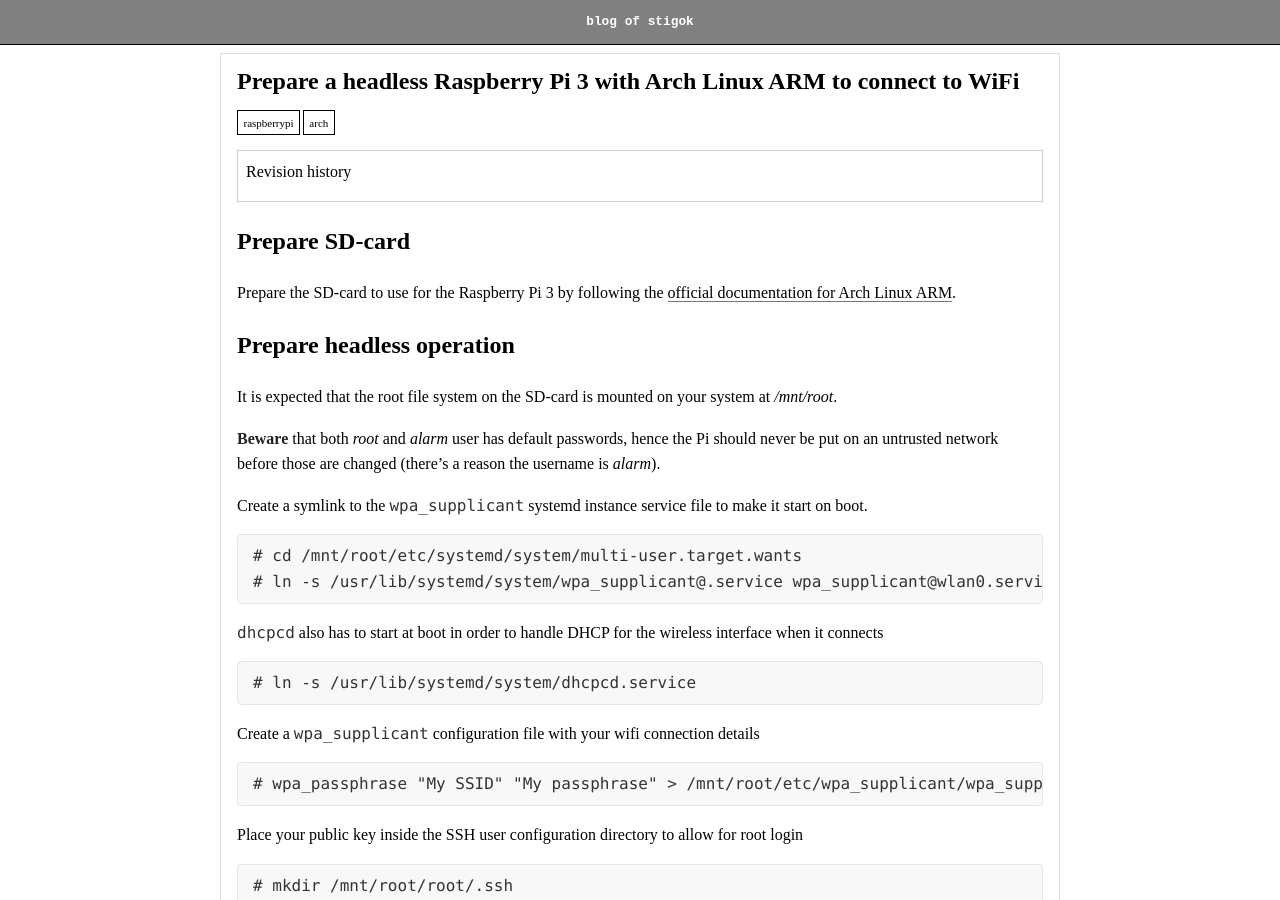
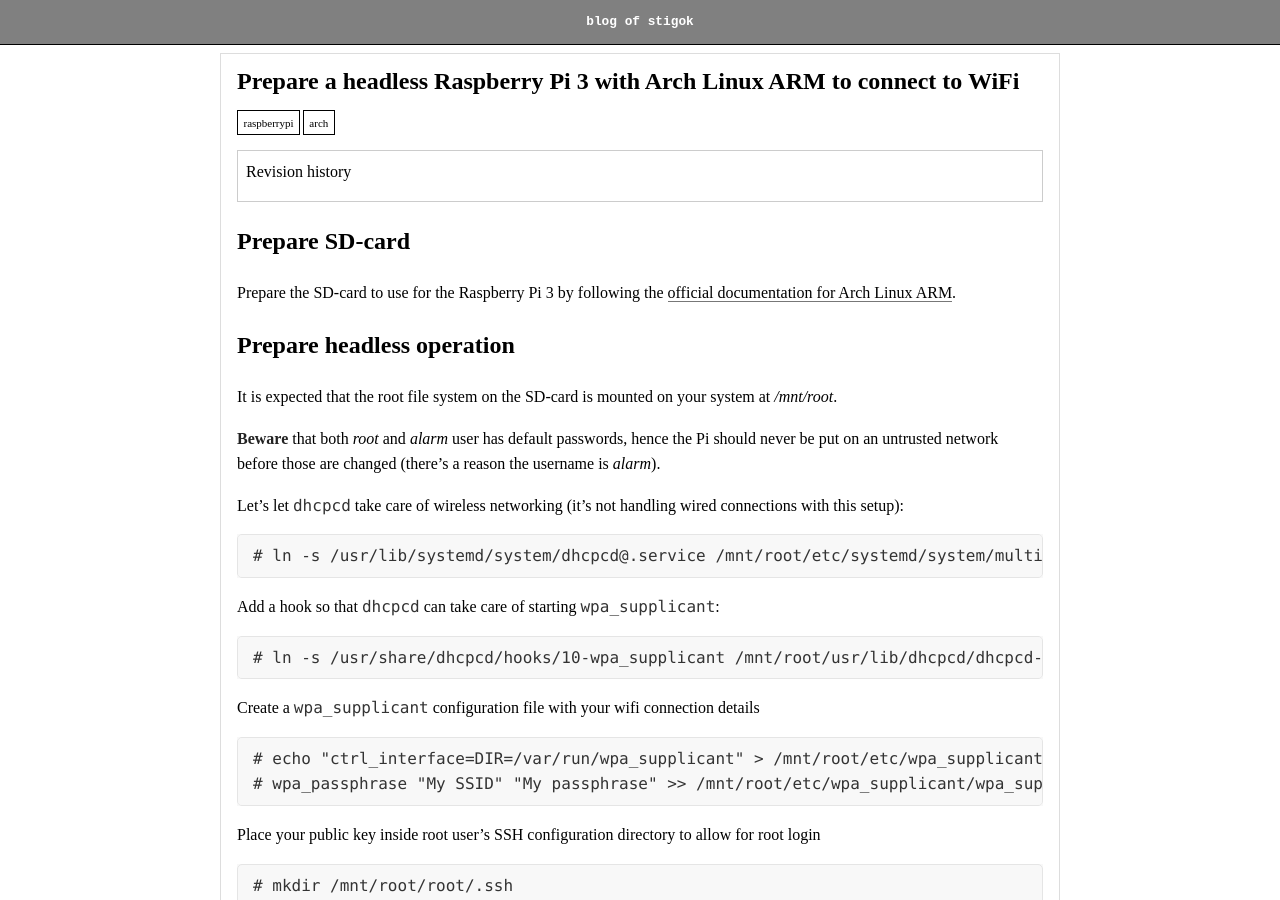
Before and after one commit to stigok/blog.stigok.com, a Jekyll site: the page built from collections/_posts/2019-09-03-prepare-headless-pi-3-arch-linux-arm-wifi.md, in a window 1280 px wide and 900 px high. Built offline with Jekyll 4.4.1, drawn with Linux system fonts in a browser that asks for light colours.

Commit message:
Let dhcpcd take care of wpa_supplicant

````diff
--- a/collections/_posts/2019-09-03-prepare-headless-pi-3-arch-linux-arm-wifi.md
+++ b/collections/_posts/2019-09-03-prepare-headless-pi-3-arch-linux-arm-wifi.md
@@ -19,28 +19,27 @@
 Pi should never be put on an untrusted network before those are changed
 (there's a reason the username is *alarm*).
 
-Create a symlink to the `wpa_supplicant` systemd instance service file to make
-it start on boot.
+Let's let `dhcpcd` take care of wireless networking (it's not handling wired
+connections with this setup):
 
 ```
-# cd /mnt/root/etc/systemd/system/multi-user.target.wants
-# ln -s /usr/lib/systemd/system/wpa_supplicant@.service wpa_supplicant@wlan0.service
+# ln -s /usr/lib/systemd/system/dhcpcd@.service /mnt/root/etc/systemd/system/multi-user.target.wants/dhcpcd@wlan0.service
 ```
 
-`dhcpcd` also has to start at boot in order to handle DHCP for the wireless
-interface when it connects
+Add a hook so that `dhcpcd` can take care of starting `wpa_supplicant`:
 
 ```
-# ln -s /usr/lib/systemd/system/dhcpcd.service
+# ln -s /usr/share/dhcpcd/hooks/10-wpa_supplicant /mnt/root/usr/lib/dhcpcd/dhcpcd-hooks/
 ```
 
 Create a `wpa_supplicant` configuration file with your wifi connection details
 
 ```
-# wpa_passphrase "My SSID" "My passphrase" > /mnt/root/etc/wpa_supplicant/wpa_supplicant-wlan0.conf
+# echo "ctrl_interface=DIR=/var/run/wpa_supplicant" > /mnt/root/etc/wpa_supplicant/wpa_supplicant-wlan0.conf
+# wpa_passphrase "My SSID" "My passphrase" >> /mnt/root/etc/wpa_supplicant/wpa_supplicant-wlan0.conf
 ```
 
-Place your public key inside the SSH user configuration directory to allow for
+Place your public key inside root user's SSH configuration directory to allow for
 root login
 
 ```
````
